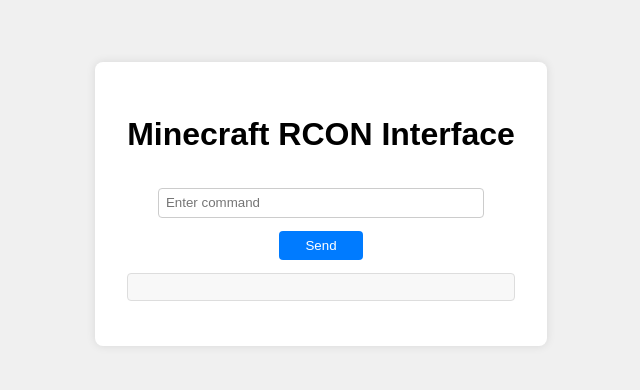
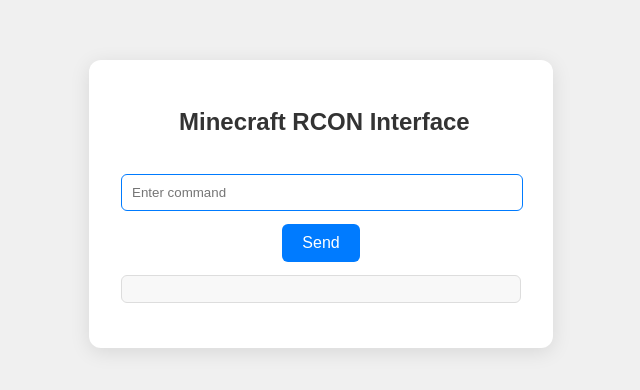
Before and after one commit to RatNodes-Hosting-LLC/Rcon, a website: page public/index.html in a window 1280 px wide. Shown: the part 196-586 px from the top of the page, without its empty margins (319-959 px from the left). Drawn offline with Linux system fonts and the light colour scheme.

Commit message:
Update index.html

```diff
--- a/public/index.html
+++ b/public/index.html
@@ -4,9 +4,10 @@
     <meta charset="UTF-8">
     <meta name="viewport" content="width=device-width, initial-scale=1.0">
     <title>Minecraft RCON Interface</title>
+    <link rel="stylesheet" href="https://cdnjs.cloudflare.com/ajax/libs/font-awesome/6.0.0-beta3/css/all.min.css" integrity="sha384-k6RqeWeci5ZR/Lv4MR0sA0FfDOMt23SHwE9eG3F6Dz85+FXB8iGvURX6gLUM5Lk" crossorigin="anonymous">
     <style>
         body {
-            font-family: Arial, sans-serif;
+            font-family: 'Arial', sans-serif;
             margin: 0;
             padding: 0;
             display: flex;
@@ -19,23 +20,37 @@
             text-align: center;
             background: white;
             padding: 2em;
-            border-radius: 8px;
-            box-shadow: 0 0 10px rgba(0, 0, 0, 0.1);
+            border-radius: 12px;
+            box-shadow: 0 4px 20px rgba(0, 0, 0, 0.1);
+            max-width: 400px;
+            width: 100%;
+        }
+        h1 {
+            font-size: 1.5em;
+            margin-bottom: 1em;
+            color: #333;
         }
         input[type="text"] {
-            width: 80%;
-            padding: 0.5em;
+            width: calc(100% - 20px);
+            padding: 10px;
             margin: 1em 0;
             border: 1px solid #ccc;
-            border-radius: 4px;
+            border-radius: 6px;
+            transition: border-color 0.3s;
+        }
+        input[type="text"]:focus {
+            border-color: #007bff;
+            outline: none;
         }
         button {
-            padding: 0.5em 2em;
+            padding: 10px 20px;
             background-color: #007bff;
             color: white;
             border: none;
-            border-radius: 4px;
+            border-radius: 6px;
             cursor: pointer;
+            font-size: 1em;
+            transition: background-color 0.3s;
         }
         button:hover {
             background-color: #0056b3;
@@ -45,15 +60,28 @@
             background: #f8f8f8;
             padding: 1em;
             border: 1px solid #ddd;
-            border-radius: 4px;
+            border-radius: 6px;
             margin-top: 1em;
+            overflow-x: auto;
+            max-height: 200px;
+            overflow-y: auto;
+            white-space: pre-wrap;
+            word-wrap: break-word;
+        }
+        @media (max-width: 500px) {
+            #container {
+                padding: 1.5em;
+            }
+            h1 {
+                font-size: 1.2em;
+            }
         }
     </style>
 </head>
 <body>
     <div id="container">
-        <h1>Minecraft RCON Interface</h1>
-        <input type="text" id="command" placeholder="Enter command">
+        <h1><i class="fab fa-minecraft"></i> Minecraft RCON Interface</h1>
+        <input type="text" id="command" placeholder="Enter command" autofocus>
         <button onclick="sendCommand()">Send</button>
         <pre id="response"></pre>
     </div>
```
